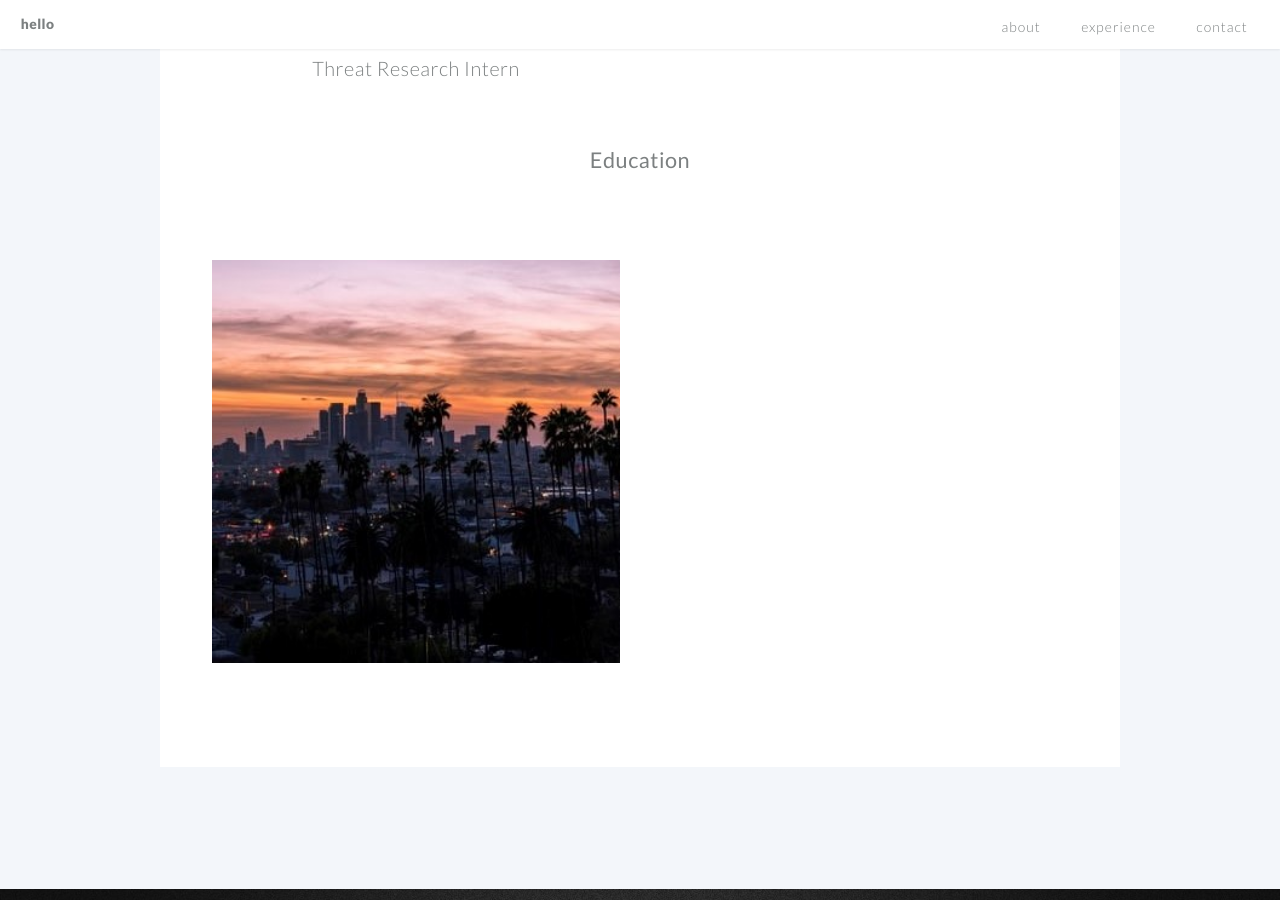
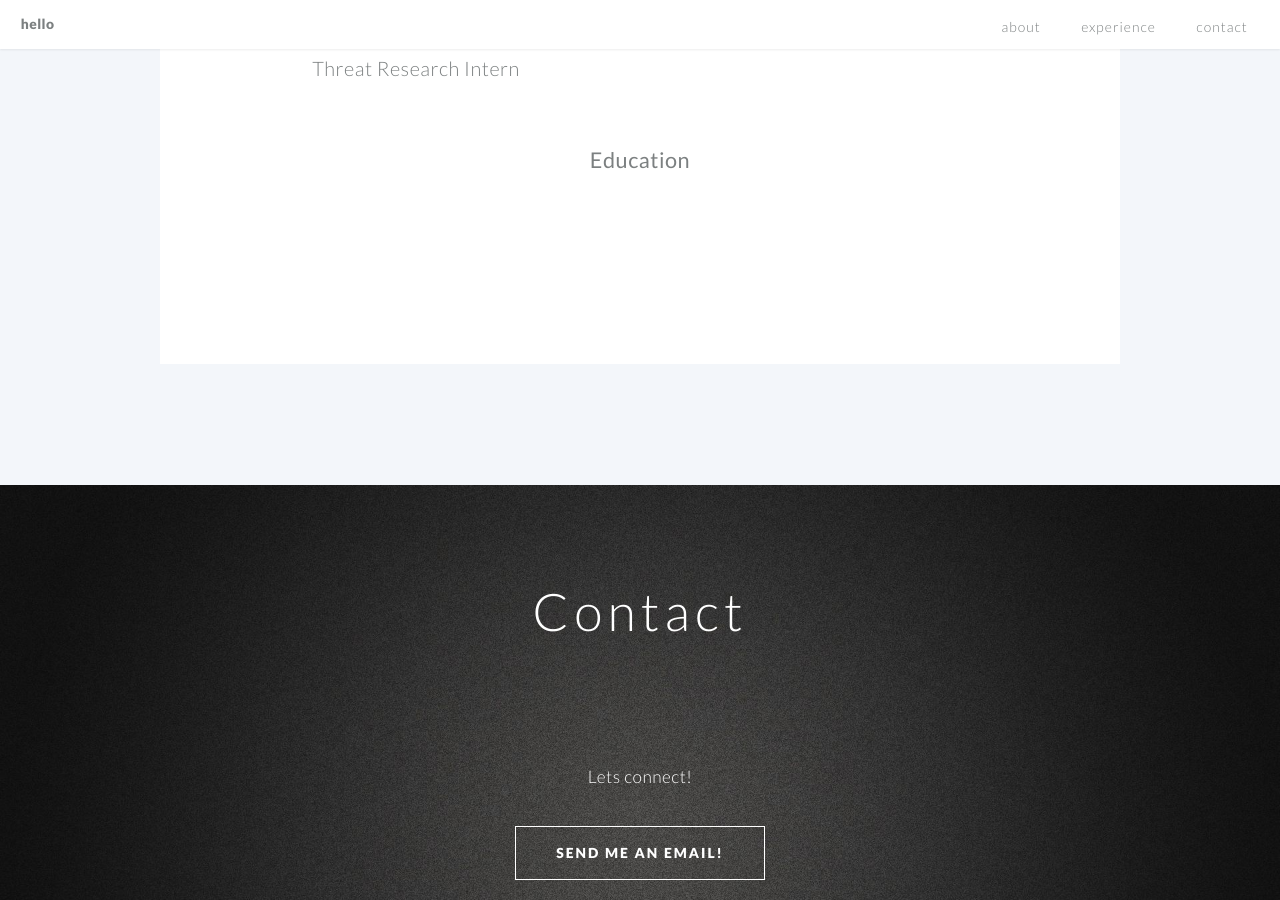
Before and after one commit to rishabkharidhi/rishabkharidhi.github.io, a Jekyll site: the page built from index.md, in a window 1280 px wide and 900 px high, scrolled down 1819 px. Built offline with Jekyll 4.4.1, drawn with Linux system fonts in a browser that asks for light colours.

Commit message:
Update experience.yml

```diff
--- a/_data/experience.yml
+++ b/_data/experience.yml
@@ -12,4 +12,3 @@ experience:
   - category: Education
     items:
       - item: example2.html
-        image: /images/LA1.jpg
```
